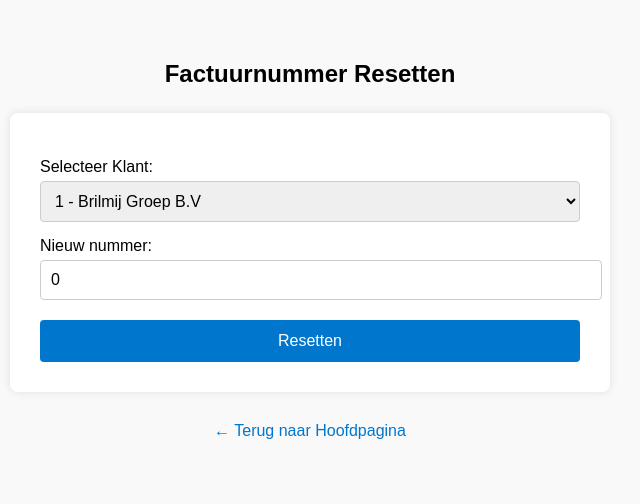
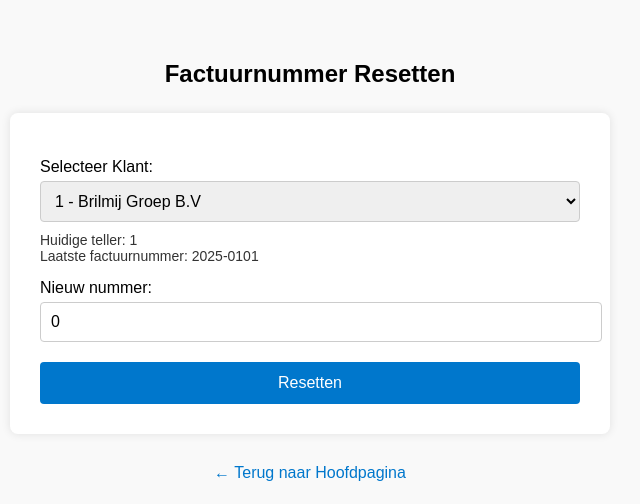
Before and after one commit to NXi99/opto-invoice-app, a Flask app: page /reset-counter in a window 1280 px wide. Shown: the top 504 px of the page, without its empty margins (330-970 px from the left). Run offline with Flask 3, Linux system fonts and the light colour scheme.

Commit message:
Update reset_counter.html

```diff
--- a/templates/reset_counter.html
+++ b/templates/reset_counter.html
@@ -81,11 +81,12 @@
     <form method="POST" action="{{ url_for('reset_counter') }}">
         <label for="customer_id">Selecteer Klant:</label>
         <select name="customer_id" id="customer_id" required>
-            <div id="current-invoice-info" style="margin-top: 10px; font-size: 14px; color: #333;"></div>
             {% for cid, info in customers.items() %}
                 <option value="{{ cid }}">{{ cid }} - {{ info.name }}</option>
             {% endfor %}
         </select>
+
+         <div id="current-invoice-info" style="margin-top: 10px; font-size: 14px; color: #333;"></div>
 
         <label for="new_value">Nieuw nummer:</label>
         <input type="number" name="new_value" id="new_value" value="0" min="0" required>
```
